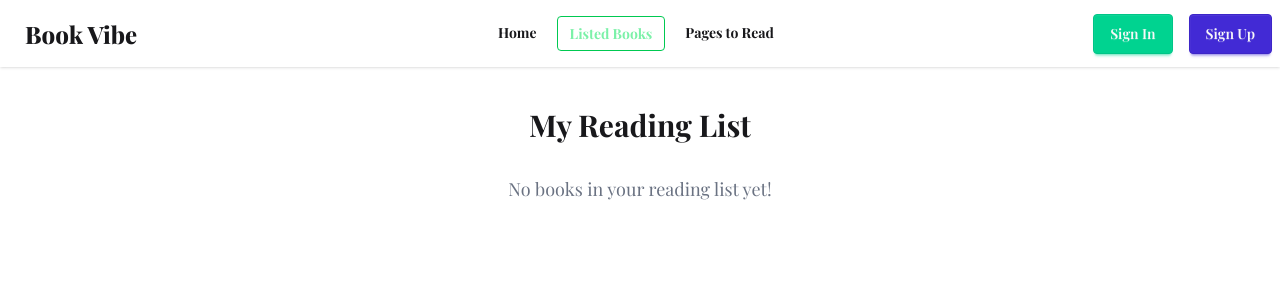
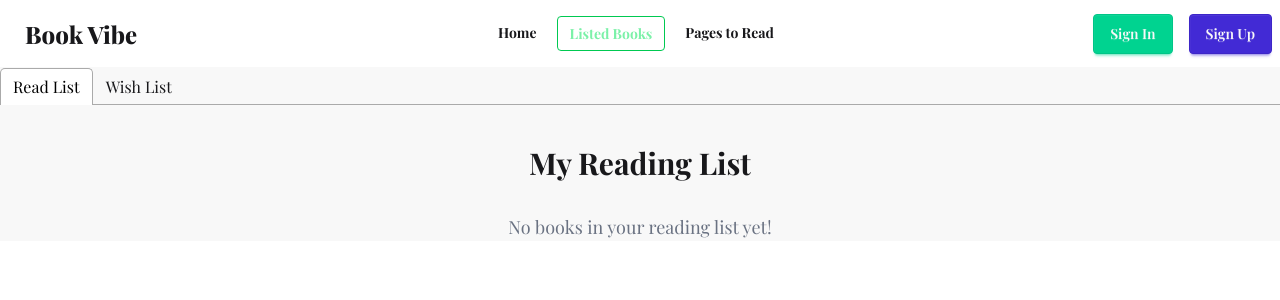
Before and after one commit to Nirjhor07/-book-vibe-react-route-project-, a React (Vite) app: page /listedbooks in a window 1280 px wide. Shown: the top 300 px of the page. Built offline with nearby package versions, Linux system fonts and the light colour scheme; a web font is replaced by a local one.

Commit message:
tabs added

```diff
--- a/package.json
+++ b/package.json
@@ -15,6 +15,7 @@
     "react-dom": "^19.2.4",
     "react-icons": "^5.6.0",
     "react-router": "^7.14.0",
+    "react-tabs": "^6.1.1",
     "react-toastify": "^11.0.5",
     "tailwindcss": "^4.2.2"
   },
--- /dev/null
+++ b/src/components/Listed/ListedBooks.jsx
@@ -0,0 +1,25 @@
+import React from "react";
+import { Tab, Tabs, TabList, TabPanel } from "react-tabs";
+import "react-tabs/style/react-tabs.css";
+import ReadListBooks from "../ReadListedBooks/ReadListBooks";
+import WishListBooks from "../WishListsBooks/WishListBooks";
+
+const ListedBooks = () => {
+  return (
+    <Tabs className="container mx-auto bg-base-200">
+      <TabList>
+        <Tab>Read List</Tab>
+        <Tab>Wish List</Tab>
+      </TabList>
+
+      <TabPanel>
+        <ReadListBooks></ReadListBooks>
+      </TabPanel>
+      <TabPanel>
+        <WishListBooks></WishListBooks>
+      </TabPanel>
+    </Tabs>
+  );
+};
+
+export default ListedBooks;
--- a/src/components/WishListsBooks/WishListBooks.jsx
+++ b/src/components/WishListsBooks/WishListBooks.jsx
@@ -3,16 +3,18 @@ import { ReadlistContext } from "../ContextApi/ReadListProvider";
 import { Link } from "react-router";
 import { SlCalender } from "react-icons/sl";
 import { FaBookOpen } from "react-icons/fa6";
+import "react-tabs/style/react-tabs.css";
 
 const WishListBooks = () => {
   const { wishList } = useContext(ReadlistContext);
 
   return (
+    <>
       <div className="container mx-auto mt-10 mb-10 px-4">
-      <h2 className="text-3xl font-bold text-center mb-8">My Reading List</h2>
+        <h2 className="text-3xl font-bold text-center mb-8">My Wish List</h2>
         {wishList.length === 0 ? (
           <p className="text-center text-gray-500 text-lg">
-          No books in your reading list yet!
+            No books in your wish list yet!
           </p>
         ) : (
           <div className="space-y-4">
@@ -57,11 +59,15 @@ const WishListBooks = () => {
                     {/* Book Info */}
                     <div className="text-xs text-gray-500 space-y-1 mb-3">
                       <div className="flex items-center gap-2">
-                      <span className="text-lg"><SlCalender></SlCalender></span>
+                        <span className="text-lg">
+                          <SlCalender></SlCalender>
+                        </span>
                         <p>Year of Publishing: {book.yearOfPublishing}</p>
                       </div>
                       <div className="flex items-center gap-2">
-                      <span className="text-lg"><FaBookOpen></FaBookOpen></span>
+                        <span className="text-lg">
+                          <FaBookOpen></FaBookOpen>
+                        </span>
                         <p>
                           Publisher: {book.publisher}, Page: {book.totalPages}
                         </p>
@@ -92,6 +98,7 @@ const WishListBooks = () => {
           </div>
         )}
       </div>
+    </>
   );
 };
 
--- a/src/routes/Routes.jsx
+++ b/src/routes/Routes.jsx
@@ -4,7 +4,7 @@ import HomePage from "../Pages/HomePage/HomePage";
 import PageNotFound404 from "../Pages/404 page not found/PageNotFound404";
 import BookDetails from "../components/All Books/BookDetails/BookDetails";
 import ReadListBooks from "../components/ReadListedBooks/ReadListBooks";
-import WishListBooks from "../components/WishListsBooks/WishListBooks";
+import ListedBooks from "../components/Listed/ListedBooks";
 
 export const router = createBrowserRouter([
   {
@@ -17,7 +17,7 @@ export const router = createBrowserRouter([
       },
       {
         path: "listedbooks",
-        Component: WishListBooks,
+       Component: ListedBooks
       },
       {
         path: "pagesToRead",
```
Also changed, not shown: 1 other file (tests, documents, lock files or other folders). Lines whose indentation alone changed are shown as unchanged.
